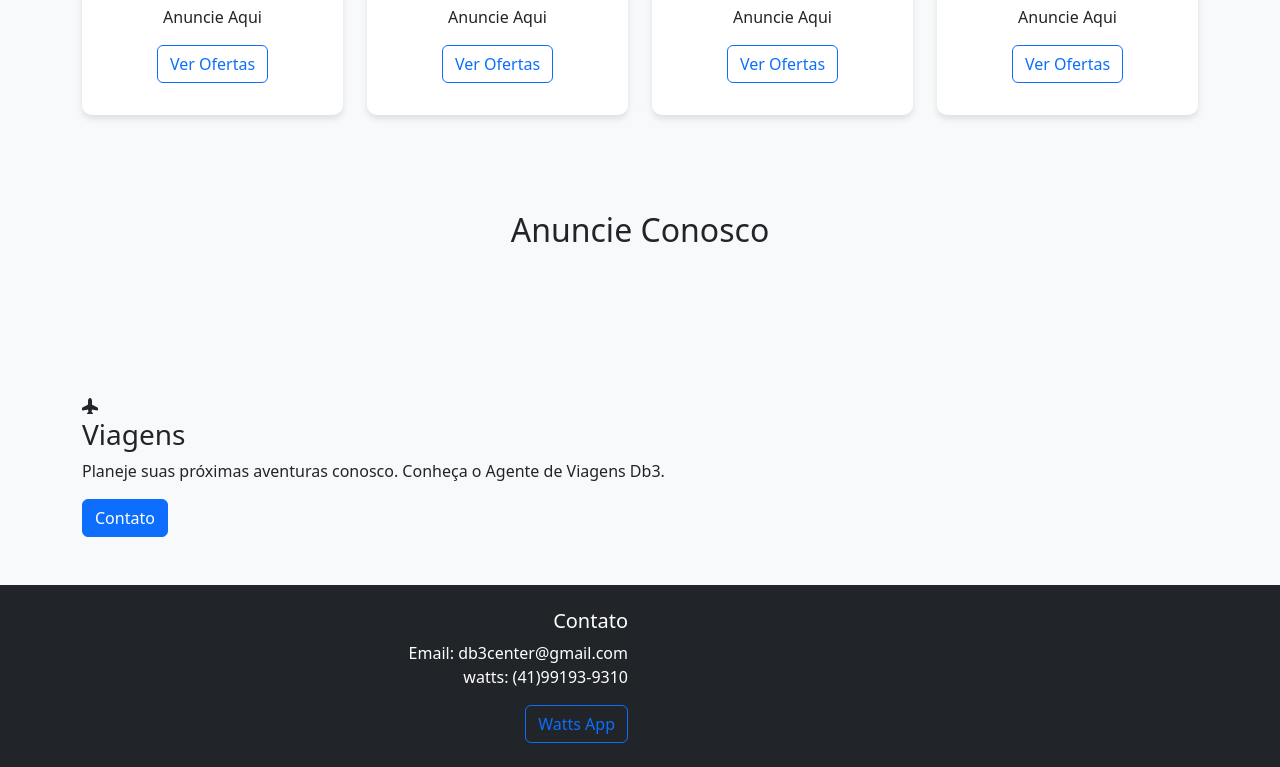
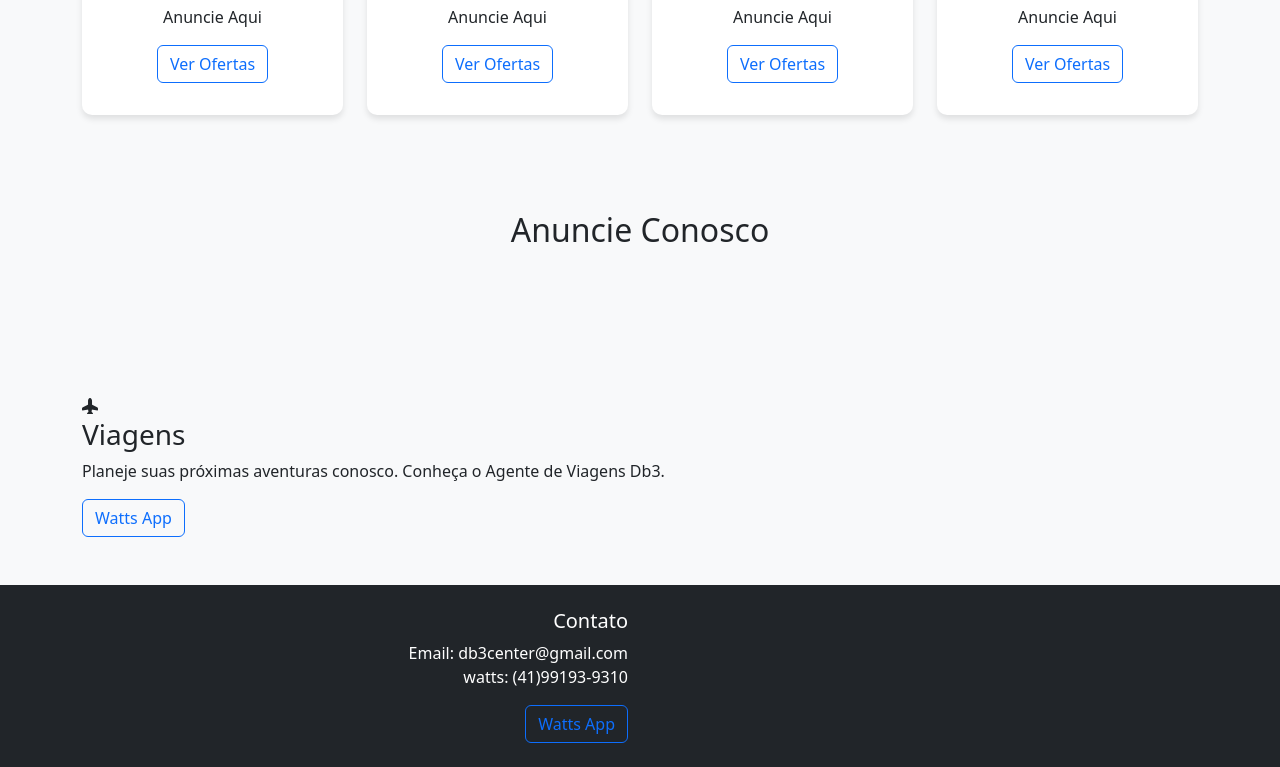
Before and after one commit to Db3center/Db3site, a plain HTML site: page index.html in a window 1280 px wide. Shown: the part 1408-2175 px from the top of the page. Drawn offline with nearby package versions, Linux system fonts and the light colour scheme.

Commit message:
Update index.html

```diff
--- a/index.html
+++ b/index.html
@@ -158,7 +158,7 @@
                             <h3>Viagens</h3>
                             <p>Planeje suas próximas aventuras conosco. Conheça o Agente de Viagens Db3.</p>
 
-                            <a href="#contato" target="_blank" class="btn btn-primary" >Contato</a>
+                             <a href="https://wa.me/5541991939310?text=Bem%20vindo%20a%20Db3center" class="btn btn-outline-primary">Watts App</a>
                         </div>
 
      </section>
```
